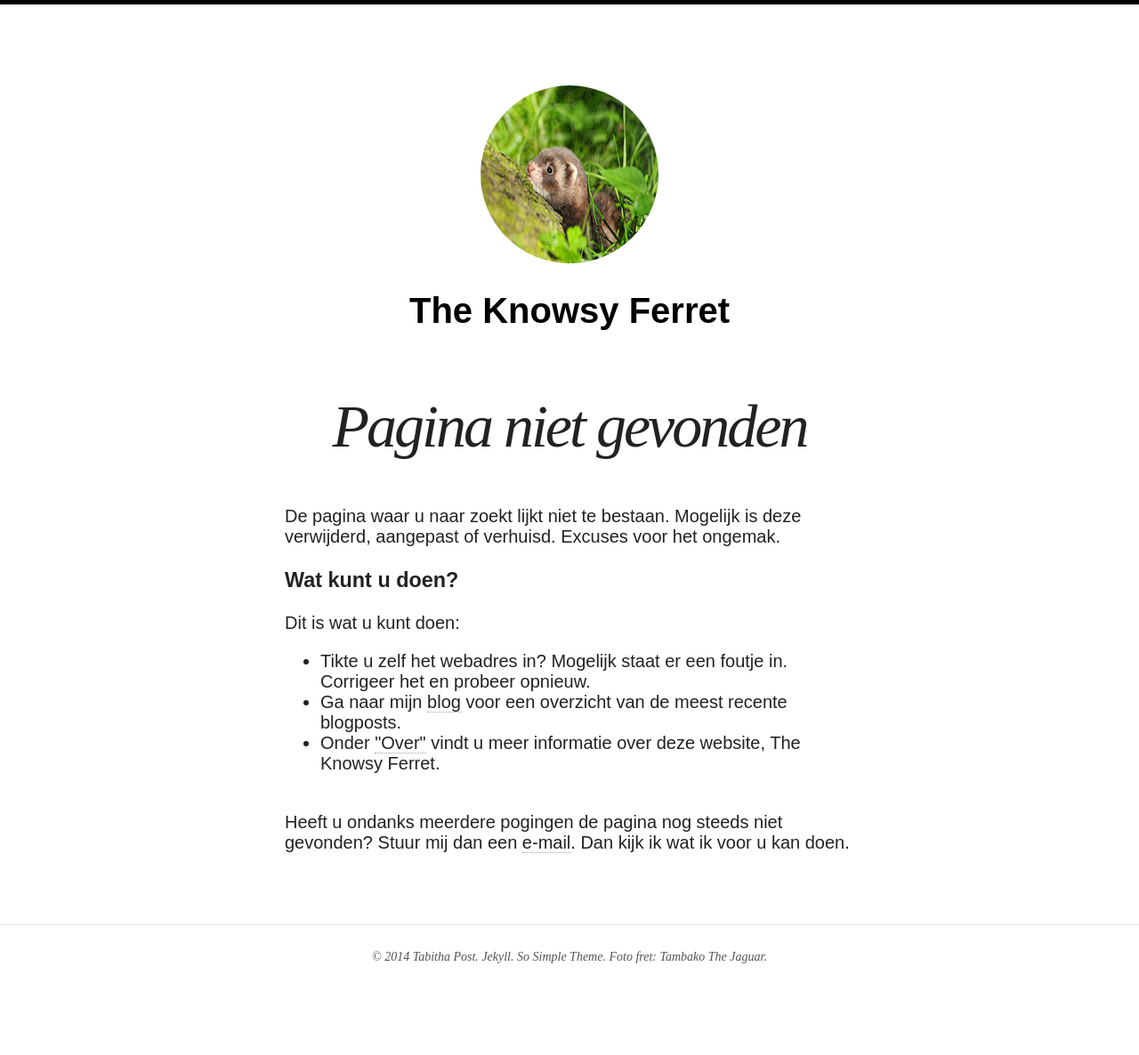
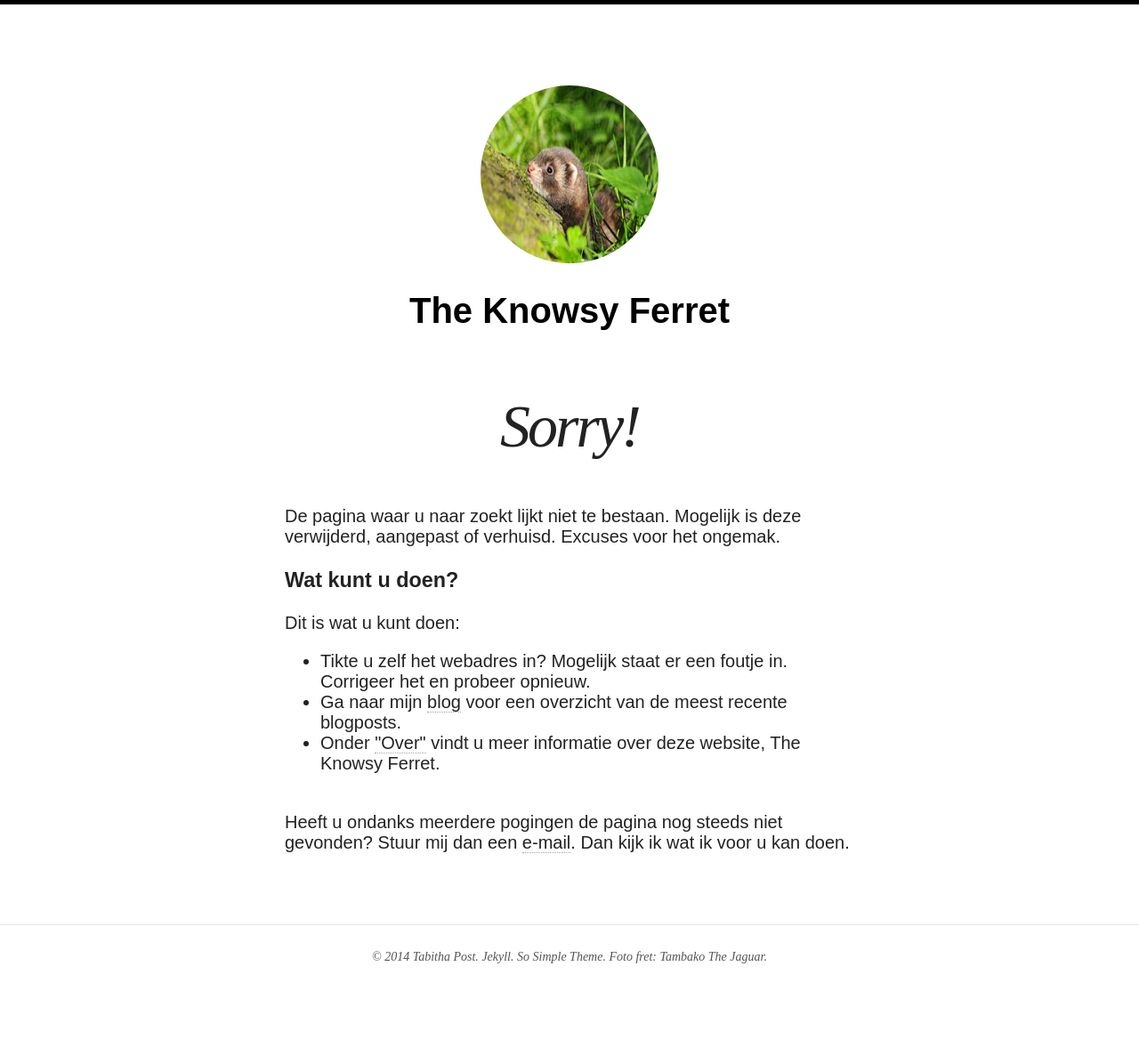
Before and after one commit to TheKnowsyFerret/theknowsyferret.github.io, a Jekyll site: the page built from 404.md, in a window 1280 px wide. Shown: the whole page at 89% size. Built offline with Jekyll 4.4.1, drawn with Linux system fonts in a browser that asks for light colours; nearby versions of some CDN libraries.

Commit message:
aanpassing titel

```diff
--- a/404.md
+++ b/404.md
@@ -1,6 +1,6 @@
 ---
 layout: page
-title: "Pagina niet gevonden"
+title: "Sorry!"
 description: "Pagina niet gevonden."
 
 ---
```
